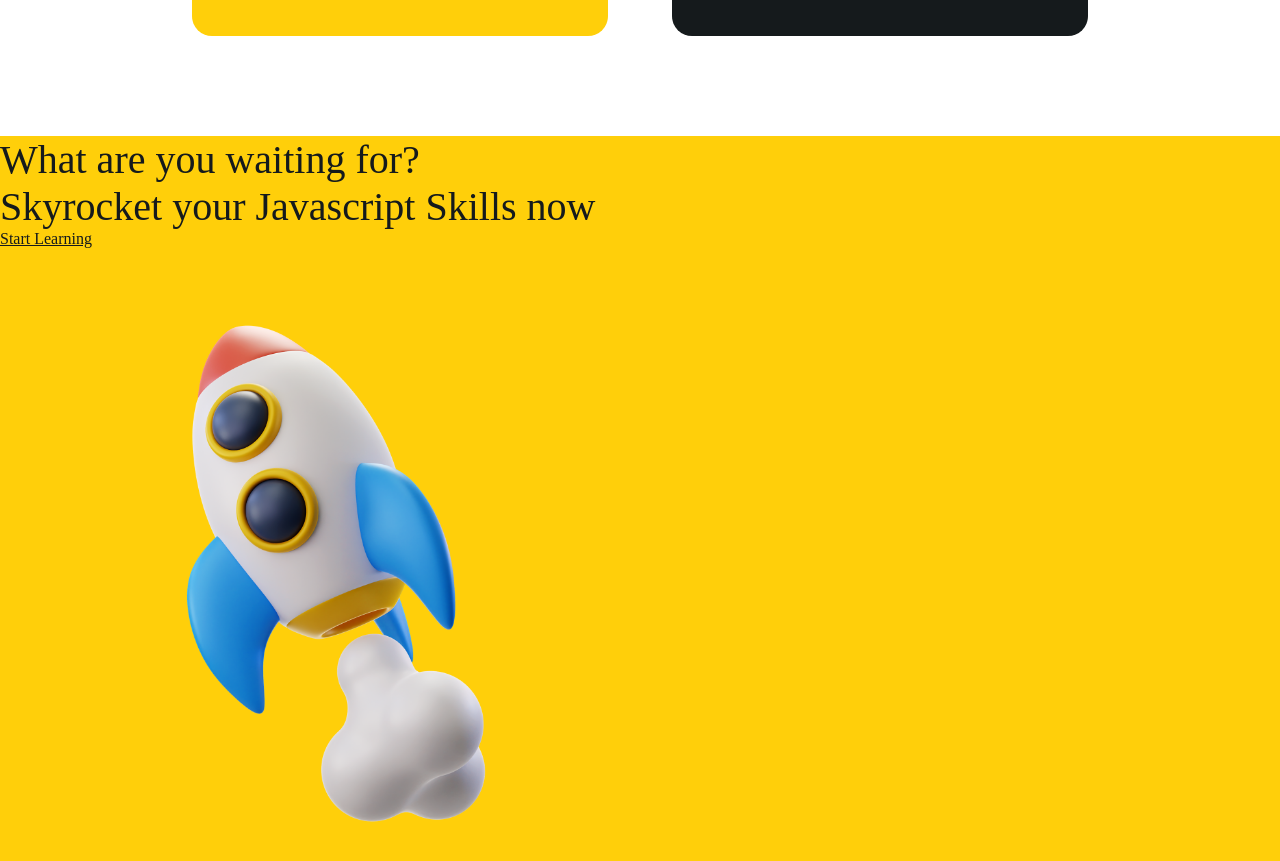
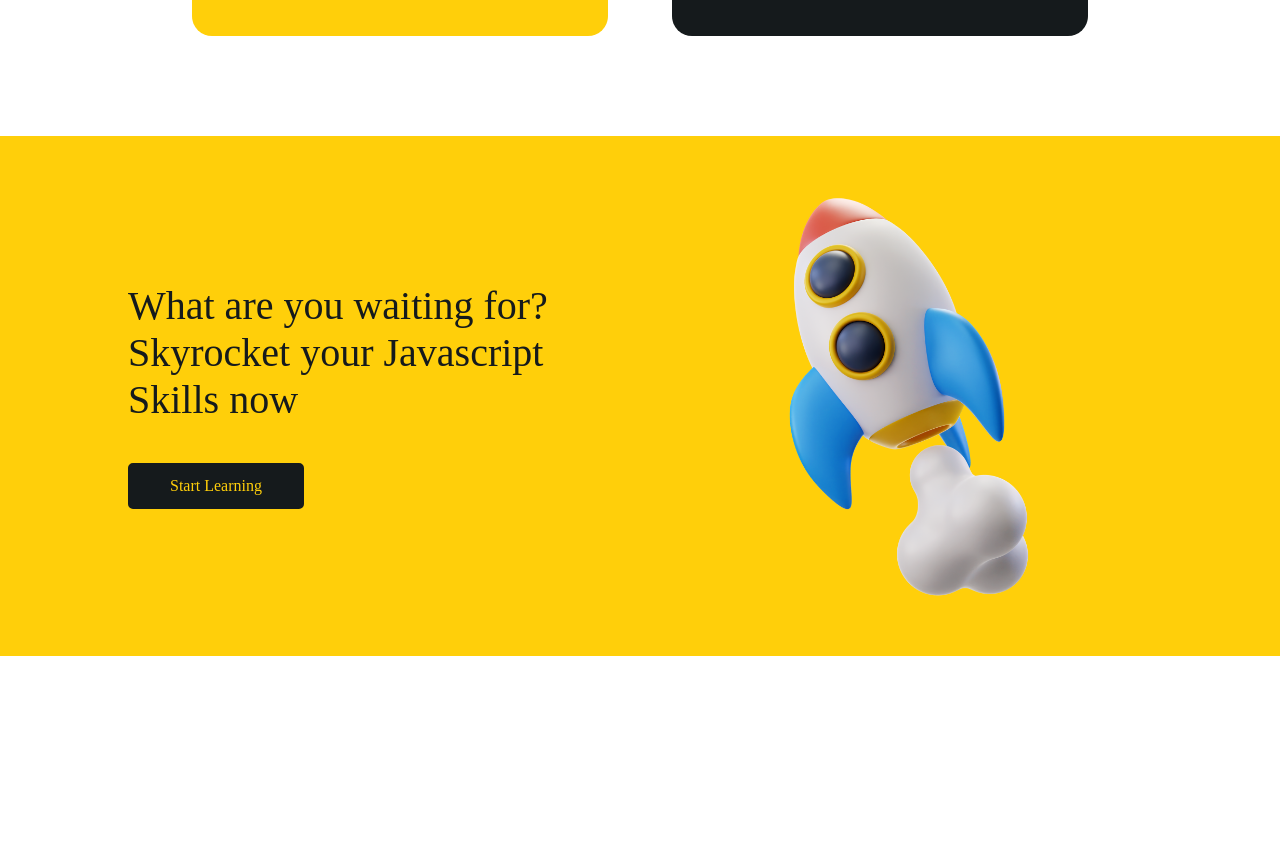
Before and after one commit to abrusu-collins/JS-Pro, a React (Create React App) app: page / in a window 1280 px wide. Shown: the part 2520-3381 px from the top of the page. After the commit the page ends 3176 px from the top, so only its background shows below. Built offline with nearby package versions, Linux system fonts and the light colour scheme; a web font is replaced by a local one.

Commit message:
nice one

```diff
--- a/src/sass/_wait.scss
+++ b/src/sass/_wait.scss
@@ -1,16 +1,35 @@
-.wait{
+.wait {
   background-color: $yellow;
-    height:100vh;
-    & .wait-inner{
-        & .wait-about{
-            & p{
+//   height: 65vh;
+  & .wait-inner {
+    display: flex;
+    align-items: center;
+    justify-content: center;
+    width: 80%;
+    margin: auto;
+    & .wait-about {
+      & p {
         font-family: PPBold;
         font-size: 40px;
       }
-            & a{}
+      & a {
+        display: inline-block;
+        text-decoration: none;
+        color: $yellow;
+        background-color: $black;
+        padding: 12px 40px;
+        margin-top: 40px;
+        border-radius: 5px;
+        border: 2px solid $black;
+
+        &:hover {
+          background-color: $yellow;
+          color: $black;
         }
       }
-    & img{
+    }
+  }
+  & img {
     width: 50%;
   }
 }
--- a/src/styles/index.css
+++ b/src/styles/index.css
@@ -184,12 +184,32 @@
 
 .wait {
   background-color: #ffcf0a;
-  height: 100vh;
+}
+.wait .wait-inner {
+  display: flex;
+  align-items: center;
+  justify-content: center;
+  width: 80%;
+  margin: auto;
 }
 .wait .wait-inner .wait-about p {
   font-family: PPBold;
   font-size: 40px;
 }
+.wait .wait-inner .wait-about a {
+  display: inline-block;
+  text-decoration: none;
+  color: #ffcf0a;
+  background-color: #151a1c;
+  padding: 12px 40px;
+  margin-top: 40px;
+  border-radius: 5px;
+  border: 2px solid #151a1c;
+}
+.wait .wait-inner .wait-about a:hover {
+  background-color: #ffcf0a;
+  color: #151a1c;
+}
 .wait img {
   width: 50%;
 }
```
Lines whose indentation alone changed are shown as unchanged.
